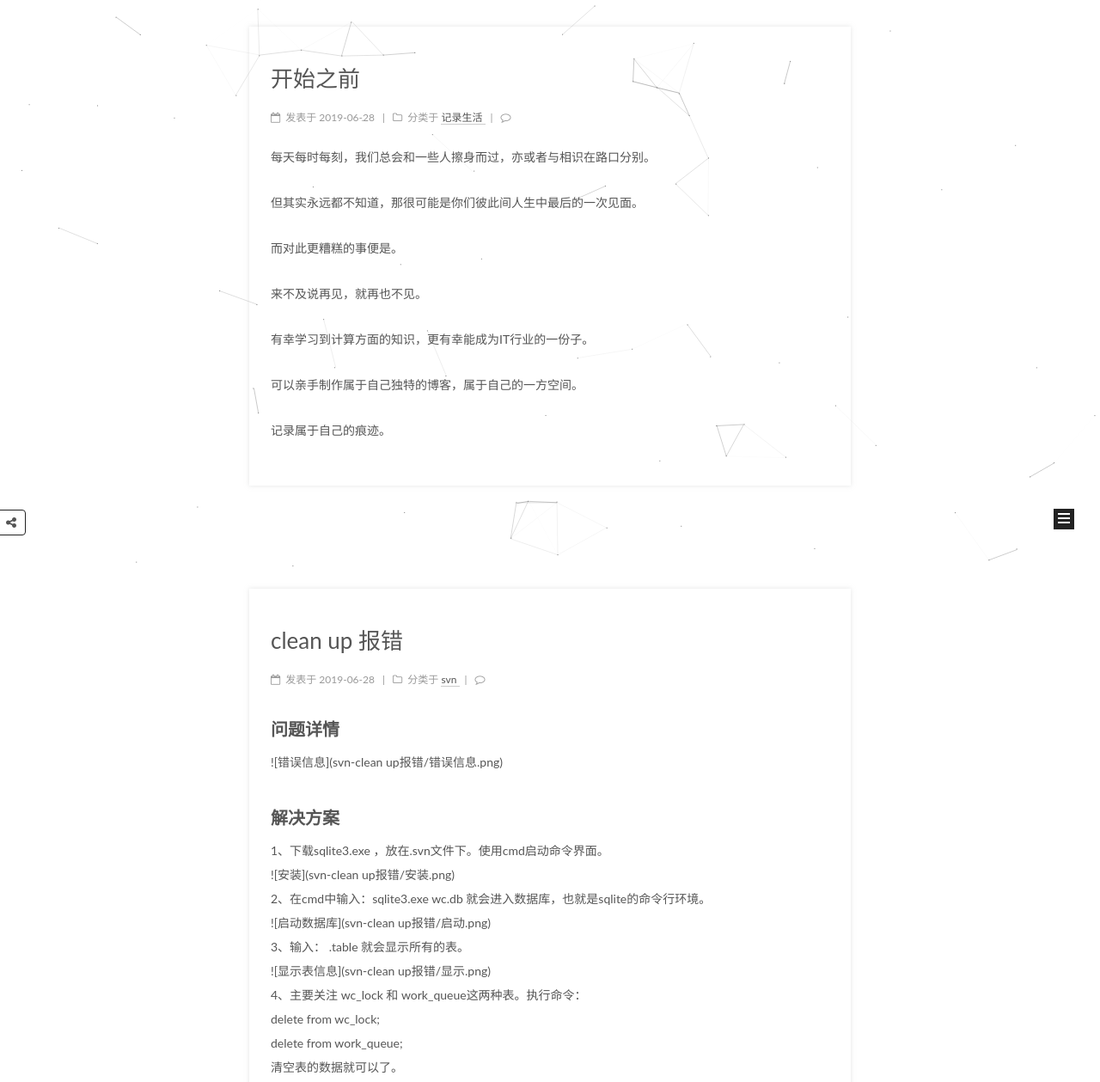
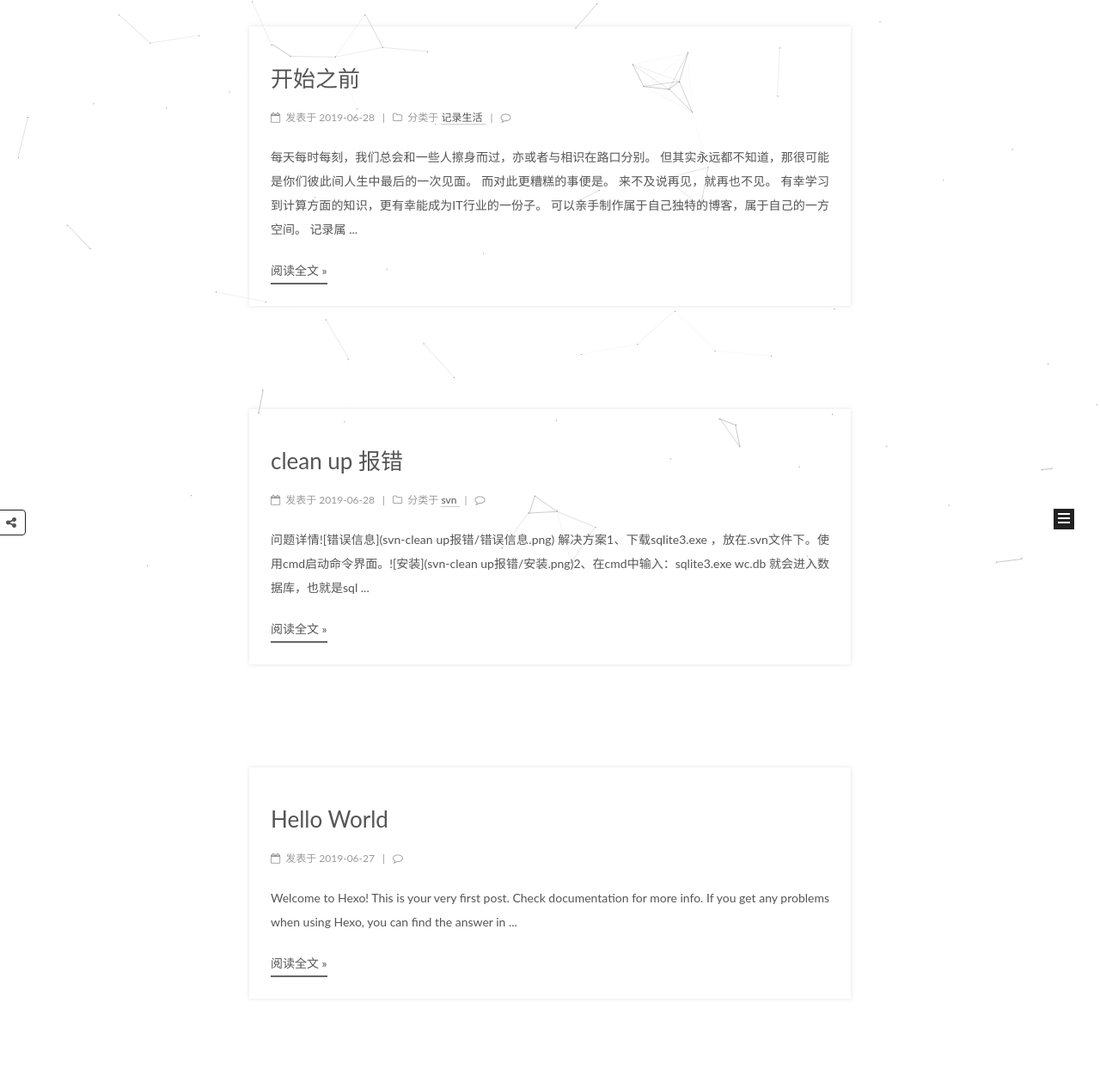
Before and after one commit to Jin1000x/Jin1000x.github.io, a plain HTML site: page index.html in a window 1280 px wide. Shown: the part 139-1398 px from the top of the page at 86% size. Drawn offline with Linux system fonts and the light colour scheme; some packages are replaced by stand-ins of ours; a script that the page names is missing.

Commit message:
Site updated: 2019-07-02 16:31:44

```diff
--- a/index.html
+++ b/index.html
@@ -404,15 +404,21 @@
 
 
 
-            <p>每天每时每刻，我们总会和一些人擦身而过，亦或者与相识在路口分别。</p>
-<p>但其实永远都不知道，那很可能是你们彼此间人生中最后的一次见面。</p>
-<p>而对此更糟糕的事便是。</p>
-<p>来不及说再见，就再也不见。</p>
-<p>有幸学习到计算方面的知识，更有幸能成为IT行业的一份子。</p>
-<p>可以亲手制作属于自己独特的博客，属于自己的一方空间。</p>
-<p>记录属于自己的痕迹。</p>
-
-
+          每天每时每刻，我们总会和一些人擦身而过，亦或者与相识在路口分别。
+但其实永远都不知道，那很可能是你们彼此间人生中最后的一次见面。
+而对此更糟糕的事便是。
+来不及说再见，就再也不见。
+有幸学习到计算方面的知识，更有幸能成为IT行业的一份子。
+可以亲手制作属于自己独特的博客，属于自己的一方空间。
+记录属
+          ...
+          <!--noindex-->
+          <div class="post-button text-center">
+            <a class="btn" href="/For-myself/#more" rel="contents">
+              阅读全文 &raquo;
+            </a>
+          </div>
+          <!--/noindex-->
 
 
     </div>
@@ -566,10 +572,16 @@
 
 
 
-            <h3 id="问题详情"><a href="#问题详情" class="headerlink" title="问题详情"></a>问题详情</h3><p>![错误信息](svn-clean up报错/错误信息.png)</p>
-<h3 id="解决方案"><a href="#解决方案" class="headerlink" title="解决方案"></a>解决方案</h3><p>1、下载sqlite3.exe ，放在.svn文件下。使用cmd启动命令界面。<br>![安装](svn-clean up报错/安装.png)<br>2、在cmd中输入：sqlite3.exe wc.db 就会进入数据库，也就是sqlite的命令行环境。<br>![启动数据库](svn-clean up报错/启动.png)<br>3、输入： .table   就会显示所有的表。<br>![显示表信息](svn-clean up报错/显示.png)<br>4、主要关注 wc_lock 和 work_queue这两种表。执行命令：<br>    delete from wc_lock;<br>    delete from work_queue;<br>   清空表的数据就可以了。</p>
-
-
+          问题详情![错误信息](svn-clean up报错/错误信息.png)
+解决方案1、下载sqlite3.exe ，放在.svn文件下。使用cmd启动命令界面。![安装](svn-clean up报错/安装.png)2、在cmd中输入：sqlite3.exe wc.db 就会进入数据库，也就是sql
+          ...
+          <!--noindex-->
+          <div class="post-button text-center">
+            <a class="btn" href="/svn-clean up报错/#more" rel="contents">
+              阅读全文 &raquo;
+            </a>
+          </div>
+          <!--/noindex-->
 
 
     </div>
@@ -701,21 +713,15 @@
 
 
 
-            <p>Welcome to <a href="https://hexo.io/" target="_blank" rel="noopener">Hexo</a>! This is your very first post. Check <a href="https://hexo.io/docs/" target="_blank" rel="noopener">documentation</a> for more info. If you get any problems when using Hexo, you can find the answer in <a href="https://hexo.io/docs/troubleshooting.html" target="_blank" rel="noopener">troubleshooting</a> or you can ask me on <a href="https://github.com/hexojs/hexo/issues" target="_blank" rel="noopener">GitHub</a>.</p>
-<h2 id="Quick-Start"><a href="#Quick-Start" class="headerlink" title="Quick Start"></a>Quick Start</h2><h3 id="Create-a-new-post"><a href="#Create-a-new-post" class="headerlink" title="Create a new post"></a>Create a new post</h3><figure class="highlight bash"><table><tr><td class="gutter"><pre><span class="line">1</span><br></pre></td><td class="code"><pre><span class="line">$ hexo new <span class="string">"My New Post"</span></span><br></pre></td></tr></table></figure>
-
-<p><span id="inline-green">More info: <a href="https://hexo.io/docs/writing.html" target="_blank" rel="noopener">Writing</a></span></p>
-<h3 id="Run-server"><a href="#Run-server" class="headerlink" title="Run server"></a>Run server</h3><figure class="highlight bash"><table><tr><td class="gutter"><pre><span class="line">1</span><br></pre></td><td class="code"><pre><span class="line">$ hexo server</span><br></pre></td></tr></table></figure>
-
-<p><span id="inline-yellow">More info: <a href="https://hexo.io/docs/server.html" target="_blank" rel="noopener">Server</a></span></p>
-<h3 id="Generate-static-files"><a href="#Generate-static-files" class="headerlink" title="Generate static files"></a>Generate static files</h3><figure class="highlight bash"><table><tr><td class="gutter"><pre><span class="line">1</span><br></pre></td><td class="code"><pre><span class="line">$ hexo generate</span><br></pre></td></tr></table></figure>
-
-<p><span id="inline-purple">More info: <a href="https://hexo.io/docs/generating.html" target="_blank" rel="noopener">Generating</a> </span></p>
-<h3 id="Deploy-to-remote-sites"><a href="#Deploy-to-remote-sites" class="headerlink" title="Deploy to remote sites"></a>Deploy to remote sites</h3><figure class="highlight bash"><table><tr><td class="gutter"><pre><span class="line">1</span><br></pre></td><td class="code"><pre><span class="line">$ hexo deploy</span><br></pre></td></tr></table></figure>
-
-<p><span id="inline-blue">More info: <a href="https://hexo.io/docs/deployment.html" target="_blank" rel="noopener">Deployment</a> </span></p>
-
-
+          Welcome to Hexo! This is your very first post. Check documentation for more info. If you get any problems when using Hexo, you can find the answer in
+          ...
+          <!--noindex-->
+          <div class="post-button text-center">
+            <a class="btn" href="/hello-world/#more" rel="contents">
+              阅读全文 &raquo;
+            </a>
+          </div>
+          <!--/noindex-->
 
 
     </div>
```
